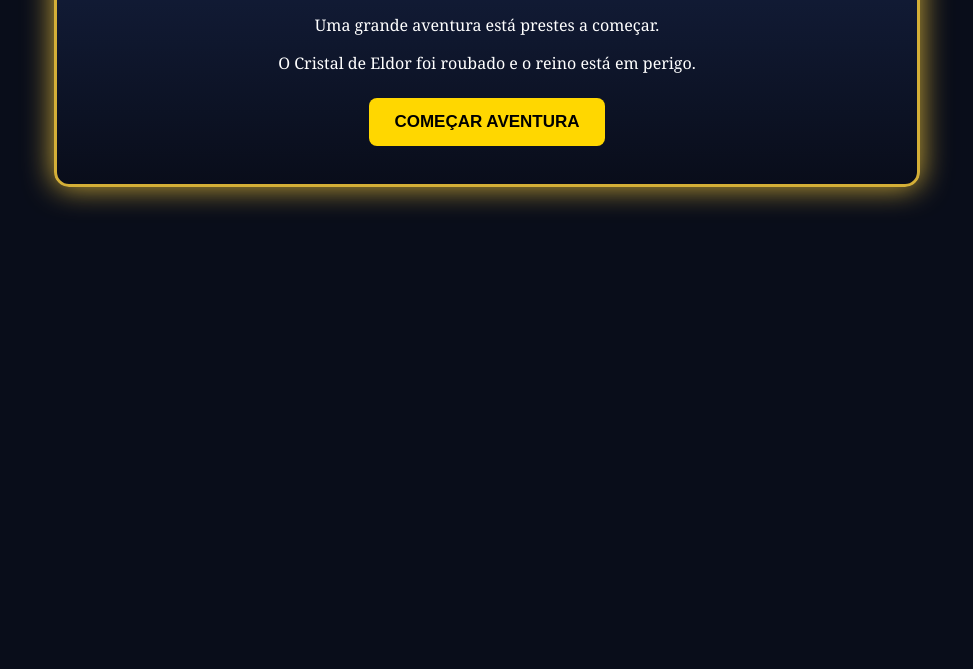
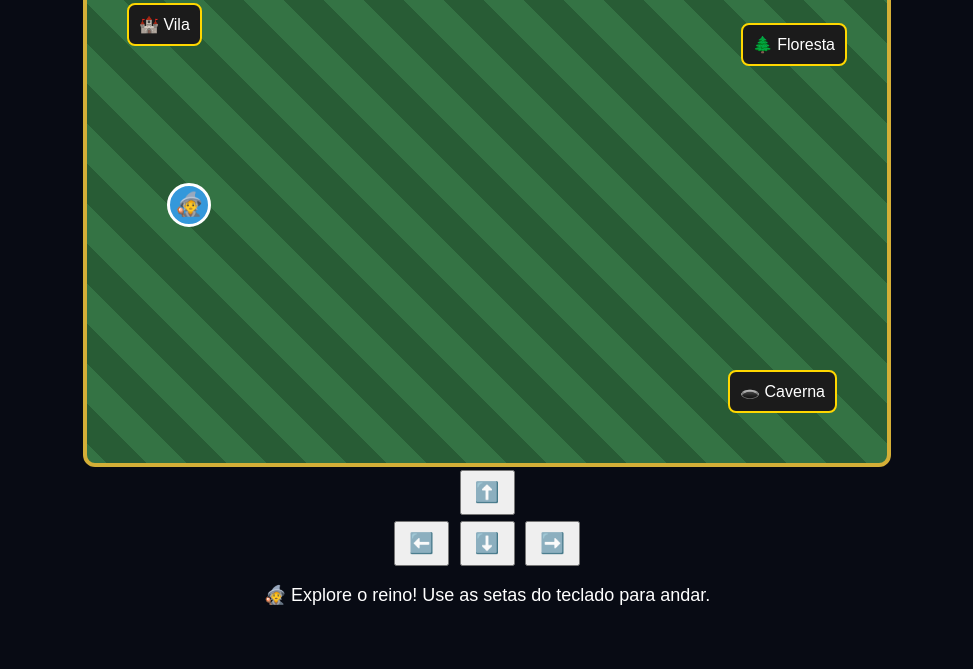
Before and after one commit to ademir225/snake-game, a plain HTML site: page index.html in a window 1280 px wide. Shown: the part 180-849 px from the top of the page, without its empty margins (153-1126 px from the left). Before the commit the page ends 800 px from the top, so only its background shows below. Drawn offline with Linux system fonts and the light colour scheme.

Commit message:
Update index.html

```diff
--- a/index.html
+++ b/index.html
@@ -8,56 +8,96 @@
 <style>
 body {
     margin: 0;
-    background: #090d1a;
+    background: #080b14;
     color: white;
-    font-family: Georgia, serif;
+    font-family: Arial, sans-serif;
     text-align: center;
 }
 
 #jogo {
-    max-width: 800px;
-    margin: 40px auto;
-    padding: 30px;
-    background: linear-gradient(#172447, #090d1a);
-    border: 3px solid #d4af37;
-    border-radius: 15px;
-    box-shadow: 0 0 30px #d4af37;
+    max-width: 900px;
+    margin: 20px auto;
 }
 
 h1 {
     color: #ffd700;
-    font-size: 45px;
-}
-
-button {
-    padding: 14px 25px;
-    margin: 8px;
-    background: #ffd700;
-    border: none;
-    border-radius: 8px;
-    font-size: 17px;
-    font-weight: bold;
-    cursor: pointer;
-}
-
-button:hover {
-    background: white;
-}
-
-#aventura {
-    display: none;
 }
 
 #status {
-    background: #111827;
-    padding: 15px;
+    background: #171d2e;
+    padding: 12px;
     border-radius: 10px;
-    margin: 20px 0;
+    margin-bottom: 15px;
+}
+
+#mapa {
+    position: relative;
+    width: 800px;
+    max-width: 95vw;
+    height: 500px;
+    margin: auto;
+    overflow: hidden;
+    border: 4px solid #d4af37;
+    border-radius: 12px;
+    background:
+        linear-gradient(45deg, #285c35 25%, #347344 25%,
+        #347344 50%, #285c35 50%, #285c35 75%,
+        #347344 75%);
+    background-size: 80px 80px;
+}
+
+#jogador {
+    position: absolute;
+    width: 38px;
+    height: 38px;
+    background: #3498db;
+    border: 3px solid white;
+    border-radius: 50%;
+    left: 80px;
+    top: 220px;
+    display: flex;
+    align-items: center;
+    justify-content: center;
+    font-size: 23px;
+    z-index: 5;
+}
+
+.local {
+    position: absolute;
+    padding: 10px;
+    background: #1b1b1b;
+    border: 2px solid #ffd700;
+    border-radius: 8px;
+    color: white;
+}
+
+#vila {
+    left: 40px;
+    top: 40px;
+}
+
+#floresta {
+    right: 40px;
+    top: 60px;
+}
+
+#caverna {
+    right: 50px;
+    bottom: 50px;
 }
 
 #mensagem {
-    min-height: 100px;
-    line-height: 1.6;
+    min-height: 50px;
+    padding: 15px;
+    font-size: 18px;
+}
+
+.controles button {
+    width: 55px;
+    height: 45px;
+    margin: 3px;
+    font-size: 20px;
+    cursor: pointer;
 }
 </style>
 </head>
@@ -66,121 +106,126 @@
 
 <div id="jogo">
 
-    <div id="inicio">
-        <h1>⚔️ O Reino Perdido ⚔️</h1>
+<h1>⚔️ O Reino Perdido ⚔️</h1>
 
-        <p>
-            Uma grande aventura está prestes a começar.
-        </p>
+<div id="status">
+❤️ Vida: <span id="vida">100</span>
+&nbsp;&nbsp;
+⭐ XP: <span id="xp">0</span>
+&nbsp;&nbsp;
+💰 Ouro: <span id="ouro">0</span>
+</div>
 
-        <p>
-            O Cristal de Eldor foi roubado e o reino está em perigo.
-        </p>
+<div id="mapa">
 
-        <button onclick="comecar()">
-            COMEÇAR AVENTURA
-        </button>
+    <div id="jogador">🧙</div>
+
+    <div class="local" id="vila">
+        🏰 Vila
     </div>
 
-    <div id="aventura">
+    <div class="local" id="floresta">
+        🌲 Floresta
+    </div>
 
-        <h1>🏰 Vila de Eldor</h1>
+    <div class="local" id="caverna">
+        🕳️ Caverna
+    </div>
 
-        <div id="status">
-            ❤️ Vida: <span id="vida">100</span>
-            &nbsp; | &nbsp;
-            ⭐ XP: <span id="xp">0</span>
-            &nbsp; | &nbsp;
-            💰 Ouro: <span id="ouro">0</span>
-        </div>
+</div>
 
-        <h2>📜 Missão 1: A Vila em Perigo</h2>
+<div class="controles">
+    <button onclick="mover(0,-20)">⬆️</button><br>
 
-        <div id="mensagem">
-            O ancião da vila está esperando por você.
-            Fale com ele para descobrir o que aconteceu.
-        </div>
+    <button onclick="mover(-20,0)">⬅️</button>
+    <button onclick="mover(0,20)">⬇️</button>
+    <button onclick="mover(20,0)">➡️</button>
+</div>
 
-        <button onclick="falarComAnciao()">
-            🧙 Falar com o Ancião
-        </button>
-
-        <button onclick="explorar()">
-            🌲 Explorar
-        </button>
-
-        <button onclick="atacar()">
-            ⚔️ Atacar inimigo
-        </button>
-
-    </div>
+<div id="mensagem">
+    🧙 Explore o reino! Use as setas do teclado para andar.
+</div>
 
 </div>
 
 <script>
 
+let x = 80;
+let y = 220;
+
 let vida = 100;
 let xp = 0;
 let ouro = 0;
 
-function comecar() {
+function mover(dx, dy) {
 
-    document.getElementById("inicio").style.display = "none";
-    document.getElementById("aventura").style.display = "block";
+    x += dx;
+    y += dy;
 
+    // Limites do mapa
+    if (x < 0) x = 0;
+    if (y < 0) y = 0;
+    if (x > 755) x = 755;
+    if (y > 455) y = 455;
+
+    document.getElementById("jogador").style.left = x + "px";
+    document.getElementById("jogador").style.top = y + "px";
+
+    verificarLocal();
 }
 
-function falarComAnciao() {
+document.addEventListener("keydown", function(event) {
 
-    document.getElementById("mensagem").innerHTML =
-    "🧙 O ancião diz: 'Aventureiro! O Cristal de Eldor foi roubado. " +
-    "Precisamos de sua ajuda. Encontre pistas na floresta!'";
+    if (event.key === "ArrowUp") {
+        mover(0,-20);
+    }
 
-}
+    if (event.key === "ArrowDown") {
+        mover(0,20);
+    }
 
-function explorar() {
+    if (event.key === "ArrowLeft") {
+        mover(-20,0);
+    }
 
-    document.getElementById("mensagem").innerHTML =
-    "🌲 Você entrou na floresta e encontrou uma criatura misteriosa! " +
-    "Prepare-se para lutar.";
+    if (event.key === "ArrowRight") {
+        mover(20,0);
+    }
 
-}
+});
 
-function atacar() {
+function verificarLocal() {
 
-    let dano = Math.floor(Math.random() * 20) + 5;
-
-    vida -= dano;
-
-    if (vida <= 0) {
-
-        vida = 0;
+    if (x < 180 && y < 150) {
 
         document.getElementById("mensagem").innerHTML =
-        "💀 Você foi derrotado! Recomece sua aventura.";
-
-    } else {
-
-        let ganho = Math.floor(Math.random() * 20) + 10;
-
-        xp += ganho;
-        ouro += 5;
-
-        document.getElementById("mensagem").innerHTML =
-        "⚔️ Você atacou o inimigo! " +
-        "Ganhou " + ganho + " XP e 5 moedas.";
+        "🏰 Você chegou à Vila de Eldor. " +
+        "O ancião precisa falar com você.";
 
     }
 
-    atualizar();
+    else if (x > 600 && y < 180) {
 
-}
+        document.getElementById("mensagem").innerHTML =
+        "🌲 Você entrou na Floresta Sombria. " +
+        "Cuidado com os monstros!";
 
-function atualizar() {
+    }
 
-    document.getElementById("vida").textContent = vida;
-    document.getElementById("xp").textContent = xp;
-    document.getElementById("ouro").textContent = ouro;
+    else if (x > 600 && y > 350) {
+
+        document.getElementById("mensagem").innerHTML =
+        "🕳️ Você encontrou uma caverna misteriosa. " +
+        "Talvez exista um tesouro lá dentro.";
+
+    }
+
+    else {
+
+        document.getElementById("mensagem").innerHTML =
+        "🗺️ Explore o reino e procure pistas sobre o Cristal de Eldor.";
+
+    }
 
 }
 
```
